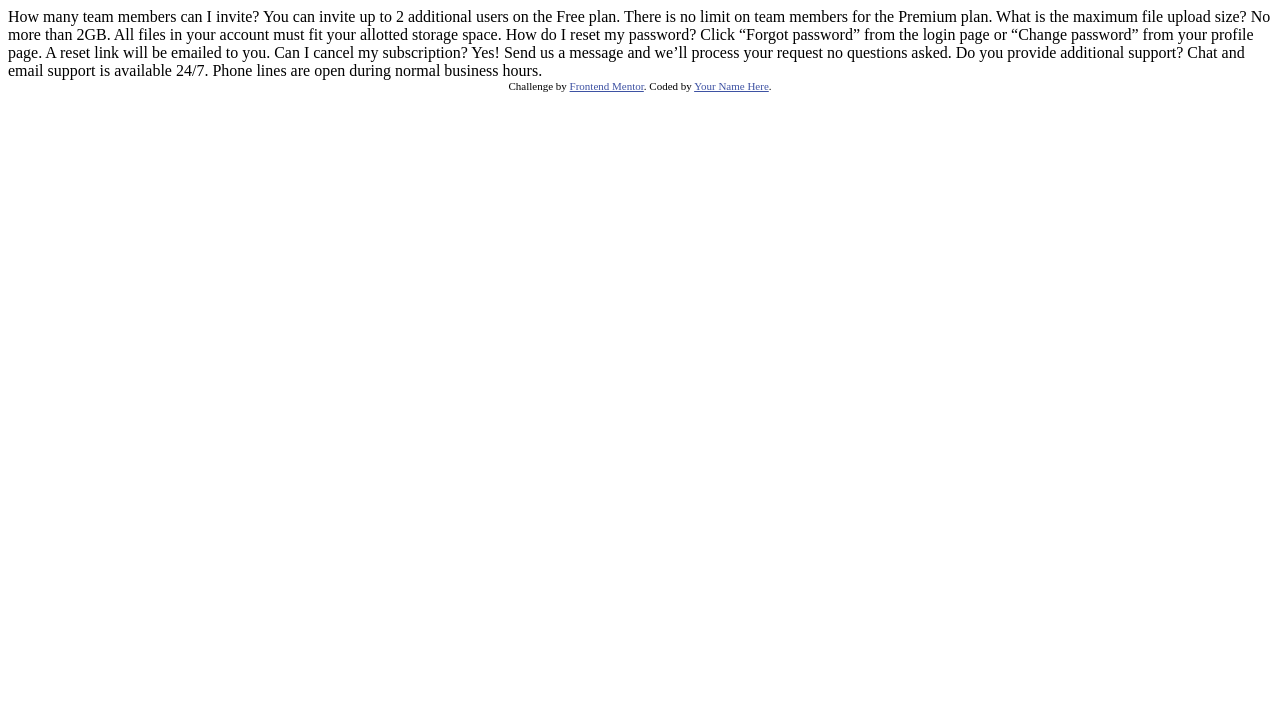
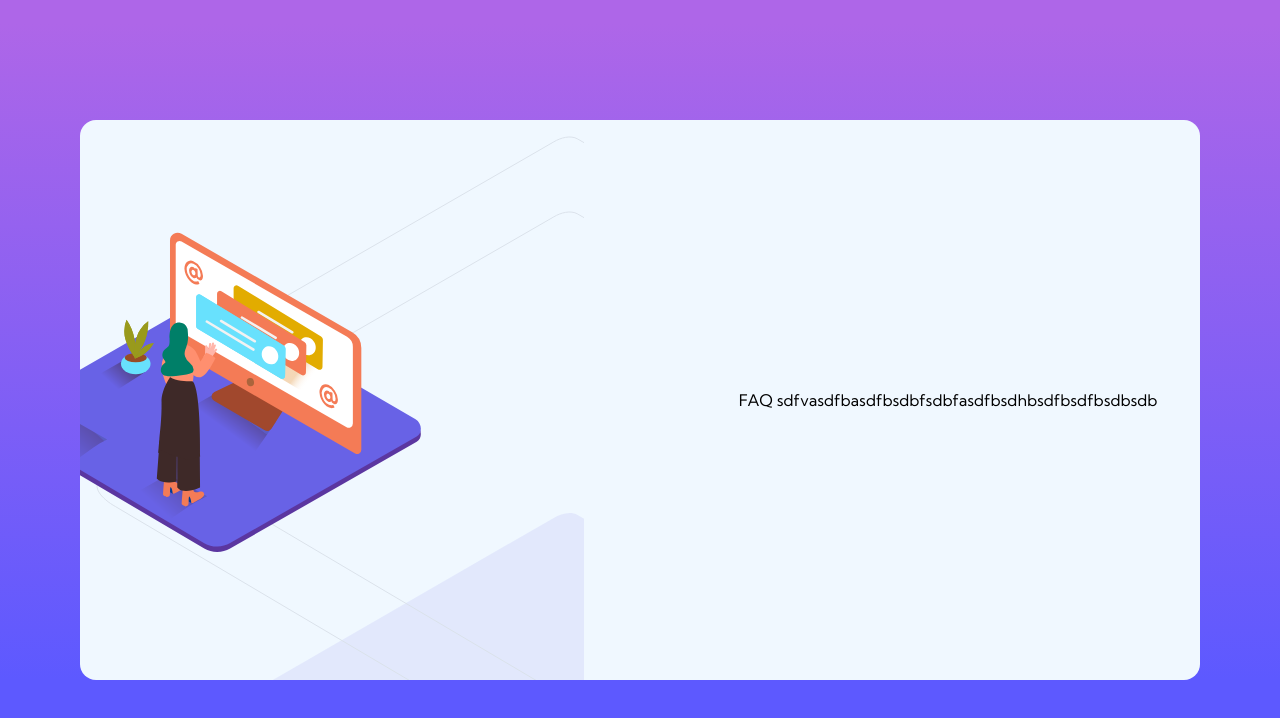
Before and after one commit to jose-verdugo/FAQ-accordion, a plain HTML site: page index.html in a window 1280 px wide. Drawn offline with Linux system fonts and the light colour scheme.

Commit message:
ubicando la imagen desktop

```diff
--- a/index.html
+++ b/index.html
@@ -1,40 +1,54 @@
 <!DOCTYPE html>
 <html lang="en">
   <head>
-  <meta charset="UTF-8">
-  <meta name="viewport" content="width=device-width, initial-scale=1.0"> <!-- displays site properly based on user's device -->
-
-  <link rel="icon" type="image/png" sizes="32x32" href="./images/favicon-32x32.png">
-
+    <meta charset="UTF-8" />
+    <meta name="viewport" content="width=device-width, initial-scale=1.0" />
+    <!-- displays site properly based on user's device -->
+    <link
+      rel="icon"
+      type="image/png"
+      sizes="32x32"
+      href="./images/favicon-32x32.png" />
+    <link rel="preconnect" href="https://fonts.googleapis.com" />
+    <link rel="preconnect" href="https://fonts.gstatic.com" crossorigin />
+    <link
+      href="https://fonts.googleapis.com/css2?family=Kumbh+Sans:wght@400;700&display=swap"
+      rel="stylesheet" />
+    <link rel="stylesheet" href="css/style.css" />
     <title>Frontend Mentor | FAQ Accordion Card</title>
-
-  <!-- Feel free to remove these styles or customise in your own stylesheet 👍 -->
-  <style>
-    .attribution { font-size: 11px; text-align: center; }
-    .attribution a { color: hsl(228, 45%, 44%); }
-  </style>
   </head>
   <body>
-  How many team members can I invite?
-  You can invite up to 2 additional users on the Free plan. There is no limit on
-  team members for the Premium plan.
-
-  What is the maximum file upload size?
-  No more than 2GB. All files in your account must fit your allotted storage space.
-
-  How do I reset my password?
-  Click “Forgot password” from the login page or “Change password” from your profile page.
-  A reset link will be emailed to you.
-
-  Can I cancel my subscription?
-  Yes! Send us a message and we’ll process your request no questions asked.
-
-  Do you provide additional support?
-  Chat and email support is available 24/7. Phone lines are open during normal business hours.
-
-  <div class="attribution">
-    Challenge by <a href="https://www.frontendmentor.io?ref=challenge" target="_blank">Frontend Mentor</a>.
-    Coded by <a href="#">Your Name Here</a>.
+    <main class="Main">
+      <div class="Main_container">
+        <div class="Main_left">
+          <img
+            class="Main_desktop"
+            src="images/illustration-woman-online-desktop.svg"
+            alt="imagen" />
+          <svg
+            class="Main_bg"
+            width="966"
+            height="945"
+            xmlns="http://www.w3.org/2000/svg">
+            <g fill-rule="nonzero" fill="none" opacity=".099">
+              <path
+                d="M468.755 937.353L19.744 671.73c-14.295-8.047-26.548-21.23-12.62-29.878L457.734 381.89c6.754-4.194 17.018-6.946 23.903-2.936l471.265 273.827c14.296 8.308 16.861 31.45 2.619 39.837L527.925 936.933a59.64 59.64 0 01-59.17.42z"
+                fill="#6862E6" />
+              <path
+                d="M468.755 561.353L19.744 295.73c-14.295-8.047-26.548-21.23-12.62-29.878L457.734 5.89c6.754-4.194 17.018-6.946 23.903-2.936l471.265 273.827c14.296 8.308 16.861 31.45 2.619 39.837L527.925 560.933a59.64 59.64 0 01-59.17.42z"
+                stroke="#1E1F36" />
+              <path
+                d="M468.755 636.353L19.744 370.73c-14.295-8.047-26.548-21.23-12.62-29.878L457.734 80.89c6.754-4.194 17.018-6.946 23.903-2.936l471.265 273.827c14.296 8.308 16.861 31.45 2.619 39.837L527.925 635.933a59.64 59.64 0 01-59.17.42z"
+                stroke="#1E1F36" />
+            </g>
+          </svg>
         </div>
+        <div class="Main_rigth">
+          <h1 class="Main_h1">
+            FAQ sdfvasdfbasdfbsdbfsdbfasdfbsdhbsdfbsdfbsdbsdb
+          </h1>
+        </div>
+      </div>
+    </main>
   </body>
 </html>
--- a/scss/_mixins.scss
+++ b/scss/_mixins.scss
@@ -9,8 +9,8 @@
   }
 }
 
-@mixin media($medida: 720px) {
-  @media screen and(max-width:$medida) {
+@mixin media($medida: 375px) {
+  @media screen and (max-width: $medida) {
     @content;
   }
 }
--- a/scss/_reset.scss
+++ b/scss/_reset.scss
@@ -12,11 +12,12 @@
 :root {
   --negro: #181818;
   --blanco: #ececec;
-  --gris: lightgrey;
-  --rojo: #dc5f85;
+  --gris: hsl(240, 5%, 91%);
+  --rojo: hsl(14, 88%, 65%);
+  --azul: hsl(238, 29%, 16%);
 
   /* Tipografía */
-  --tipo-principal: "Montserrat", sans-serif;
+  --tipo-principal: "Kumbh Sans", sans-serif;
   --tipo-secundaria: Verdana;
 }
 
--- a/scss/app.scss
+++ b/scss/app.scss
@@ -0,0 +1,48 @@
+@import "_reset", "_mixins";
+
+body {
+  @include flex(row, nowrap, center, center);
+  background: linear-gradient(
+    180deg,
+    rgba(174, 102, 232, 1) 3%,
+    rgba(93, 89, 255, 1) 85%
+  );
+}
+
+.Main {
+  &_container {
+    @include flex(row, nowrap, space-between, center);
+    position: relative;
+    width: 70rem;
+    height: 35rem;
+    background-color: aliceblue;
+    border-radius: 1rem;
+  }
+  &_left {
+    position: relative;
+    overflow: hidden;
+    width: calc(45%);
+    height: 100%;
+  }
+  &_desktop {
+    width: auto;
+    height: 20rem;
+    position: absolute;
+    left: -5rem;
+    bottom: 8rem;
+    z-index: 2;
+  }
+  &_bg {
+    position: absolute;
+    top: 1rem;
+    left: 1rem;
+    z-index: 1;
+    width: auto;
+  }
+  &_rigth {
+    @include flex(column, nowrap, center, center);
+    width: calc(45%);
+  }
+  &_h1 {
+  }
+}
```
Also changed, not shown: css/style.css, 1 other file. Lines whose indentation alone changed are shown as unchanged.
